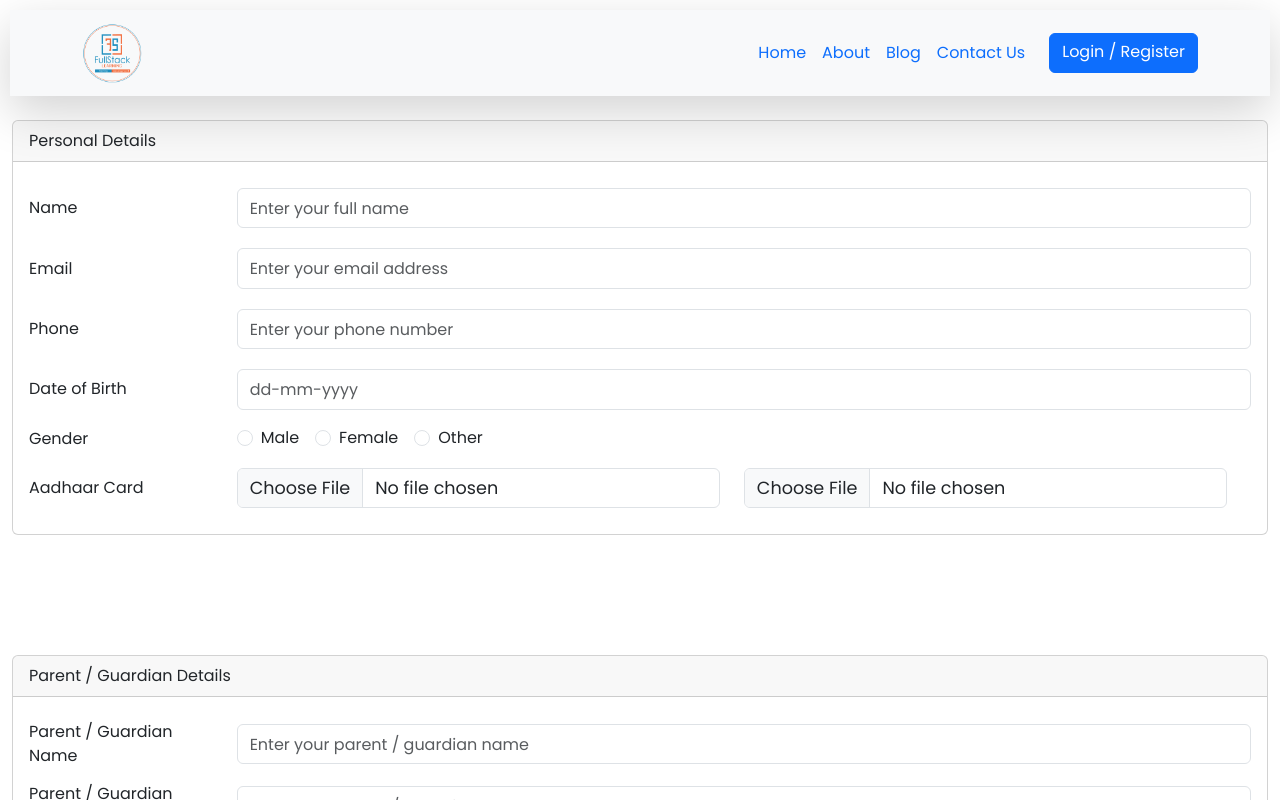
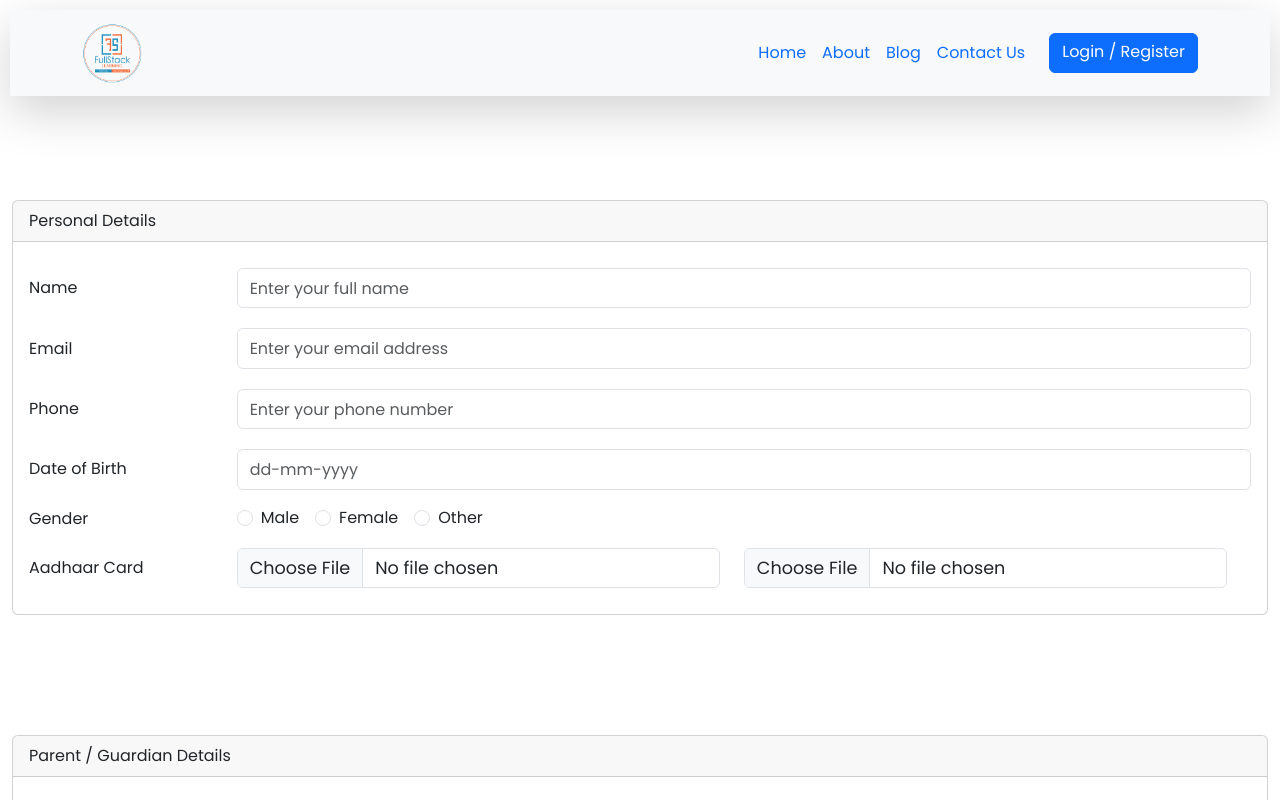
Before and after one commit to rohitjainfsl/registration-form, a React (Vite) app in the folder client/: page /registration in a window 1280 px wide. Shown: the top 800 px of the page. Built offline with nearby package versions, Linux system fonts and the light colour scheme.

Commit message:
css changes

```diff
--- a/client/src/registrationForm.jsx
+++ b/client/src/registrationForm.jsx
@@ -162,7 +162,7 @@ function UserForm() {
           <h3>Loading...</h3>
         </div>
       )}
-      <div id="wrapper">
+      <div id="wrapper" style={{marginTop:"80px"}}>
         <div className="container-fluid">
           <div className="row">
             <div
```
